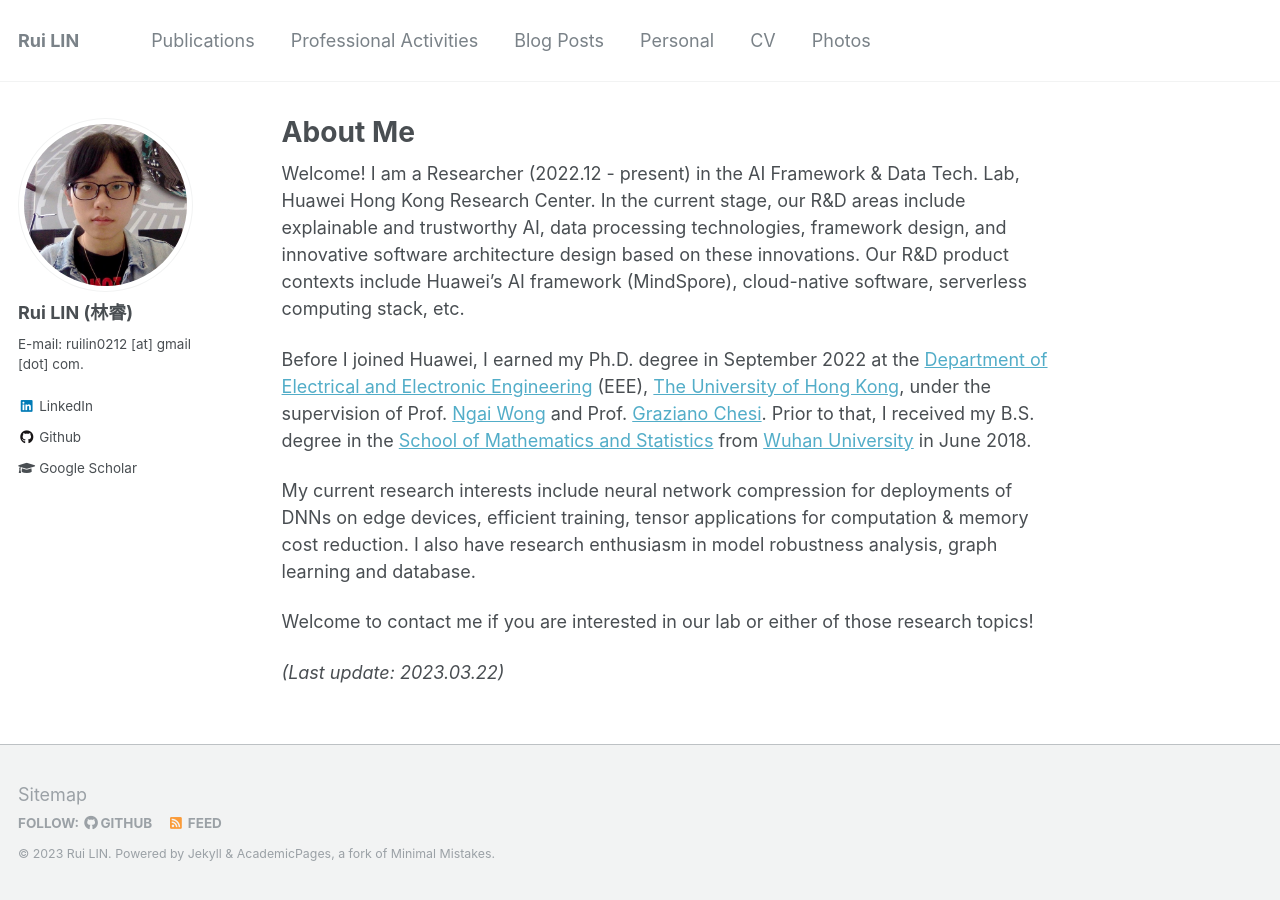
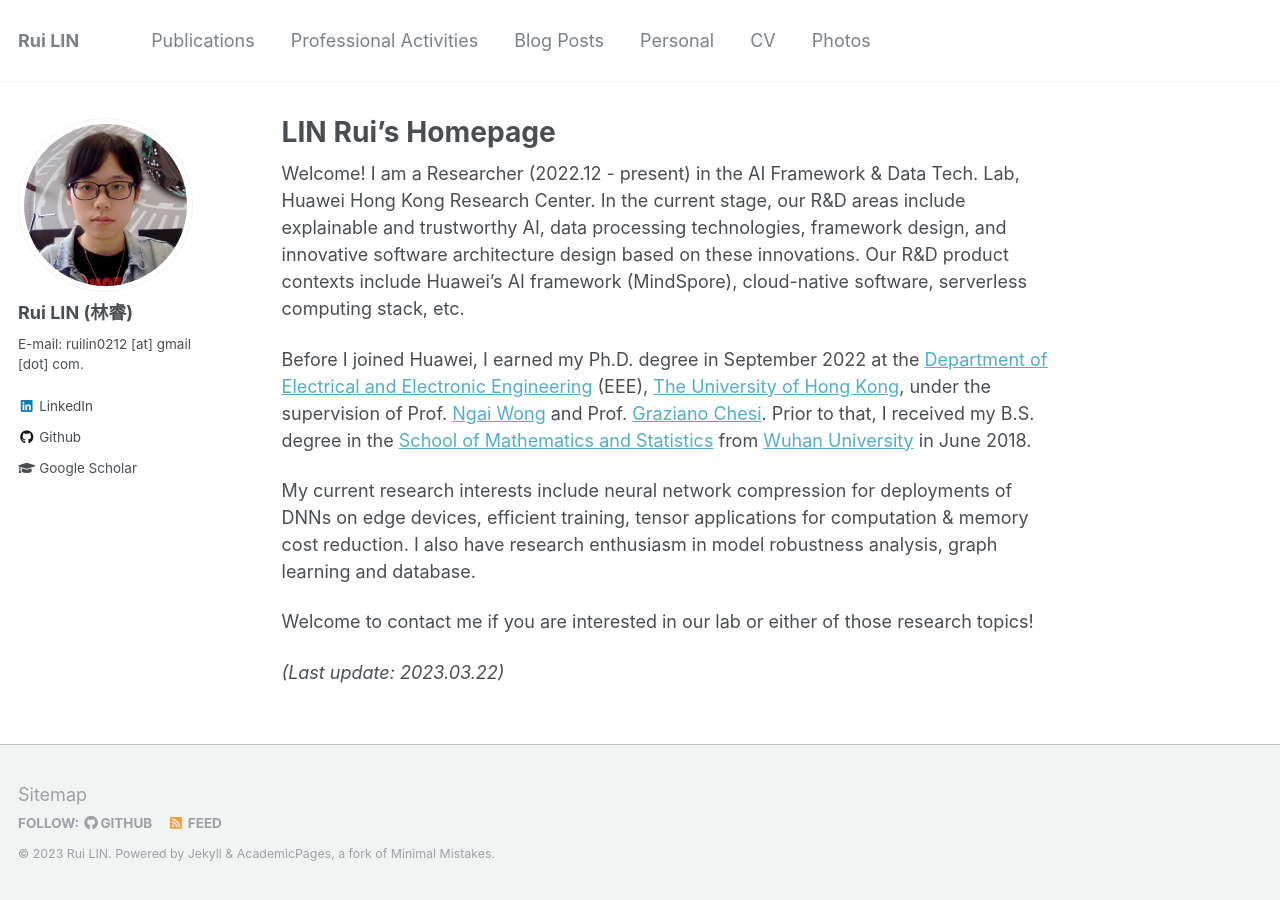
Before and after one commit to rlin27/rlin27.github.io, a Jekyll site: the page built from _pages/about.md, in a window 1280 px wide. Built offline with Jekyll 4.4.1, drawn with Linux system fonts in a browser that asks for light colours.

Commit message:
Update about.md

```diff
--- a/_pages/about.md
+++ b/_pages/about.md
@@ -1,11 +1,7 @@
 ---
 permalink: /
-title: "About Me"
-excerpt: "About me"
+title: "LIN Rui's Homepage"
 author_profile: true
-redirect_from:
-  - /about/
-  - /about.html
 ---
 Welcome! I am a Researcher (2022.12 - present) in the AI Framework & Data Tech. Lab, Huawei Hong Kong Research Center. In the current stage, our R&D areas include explainable and trustworthy AI, data processing technologies, framework design, and innovative software architecture design based on these innovations. Our R&D product contexts include Huawei's AI framework (MindSpore), cloud-native software, serverless computing stack, etc.
 
```
